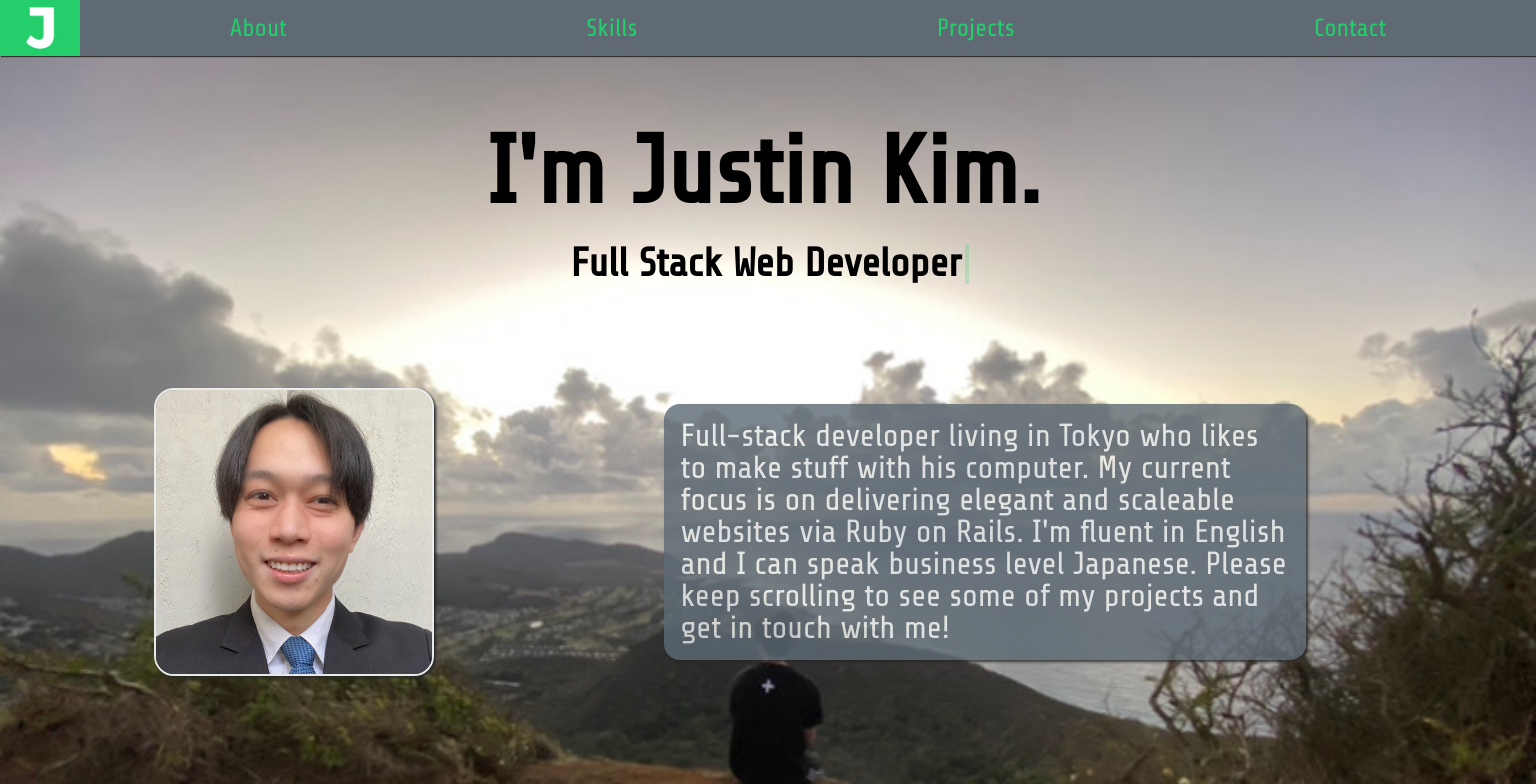
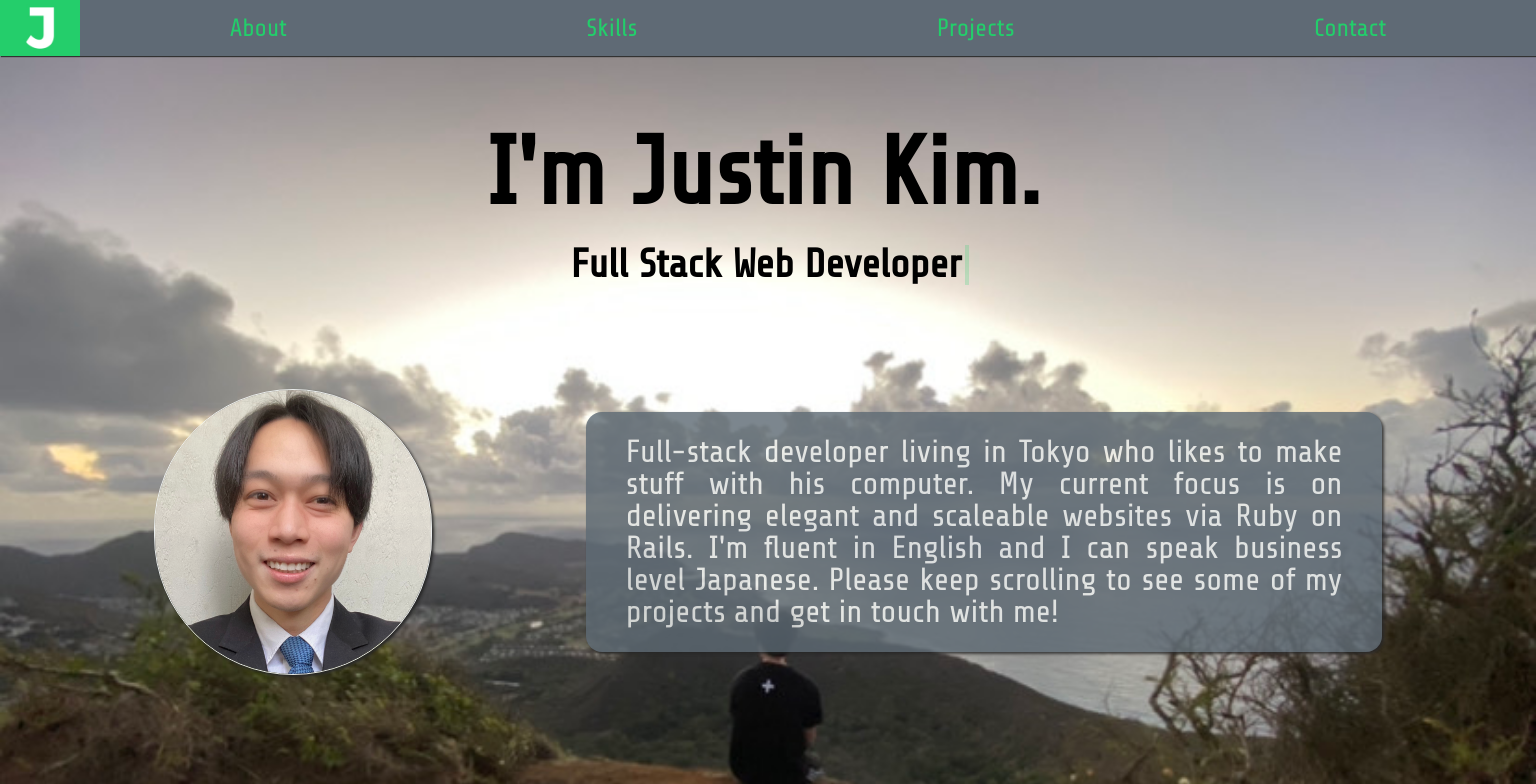
Before and after one commit to justinkim2015/react-portfolio-site, a React (Create React App) app: page / in a window 1536 px wide. Shown: the top 784 px of the page. Built offline with nearby package versions, Linux system fonts and the light colour scheme.

Commit message:
Update about page

```diff
--- a/src/intro/App.css
+++ b/src/intro/App.css
@@ -34,11 +34,14 @@
 .profile-pic {
   max-width: 40%;
   box-shadow: 2px 2px 3px rgb(39, 39, 39);
-  border: #EFF2F1 solid 2px;
+  border: #EFF2F1 solid 1px;
   border-radius: 20px;
 }
 
 .profile-content {
+  display: flex;
+  align-items: center;
+  text-align: justify;
   color: #EFF2F1;
   background-color: #5F6A75;
   box-shadow: 2px 2px 3px rgb(39, 39, 39);
@@ -78,6 +81,7 @@
 
   .profile-pic {
     max-width: 25%;
+    border-radius: 1000px;
   }
 }
 
@@ -134,8 +138,10 @@
   }
 
   .profile-content {
+    min-height: 26vh;
     font-size: 2rem;
-    margin: 0 10vw 0 15vw;
+    margin: 0 5vw 0 10vw;
+    padding: 1rem 2.5rem 1rem 2.5rem;
   }
 
   .info {
```
